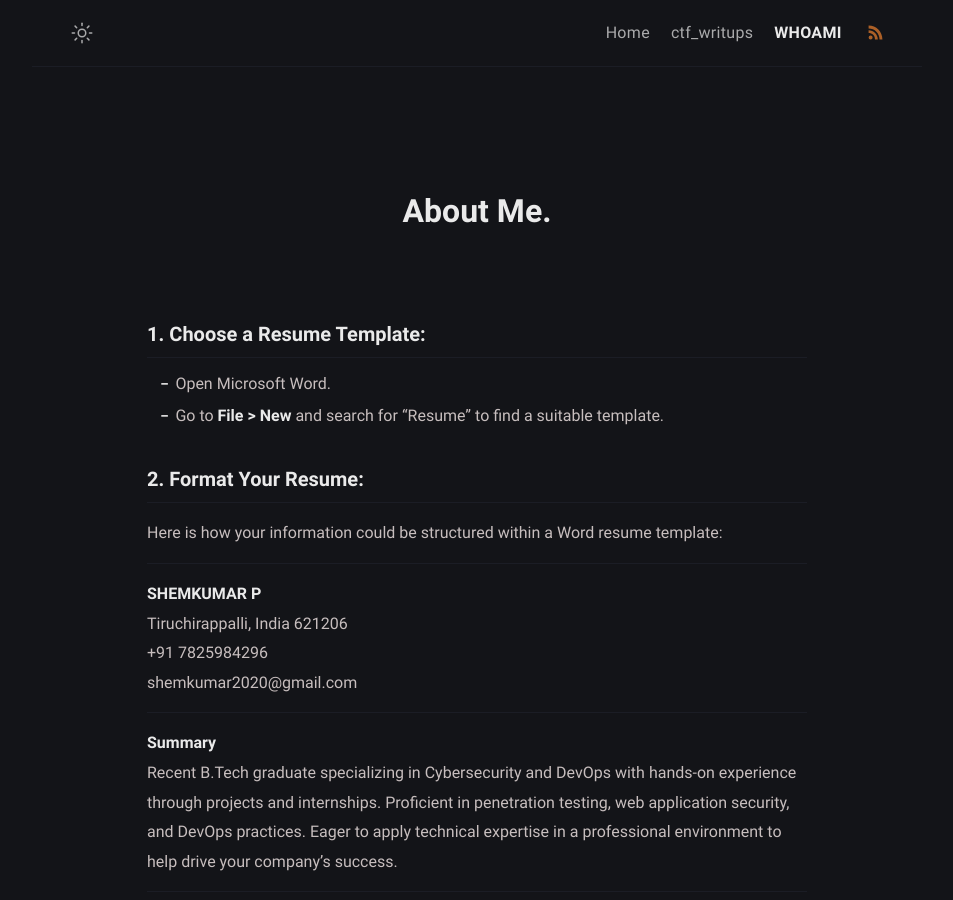
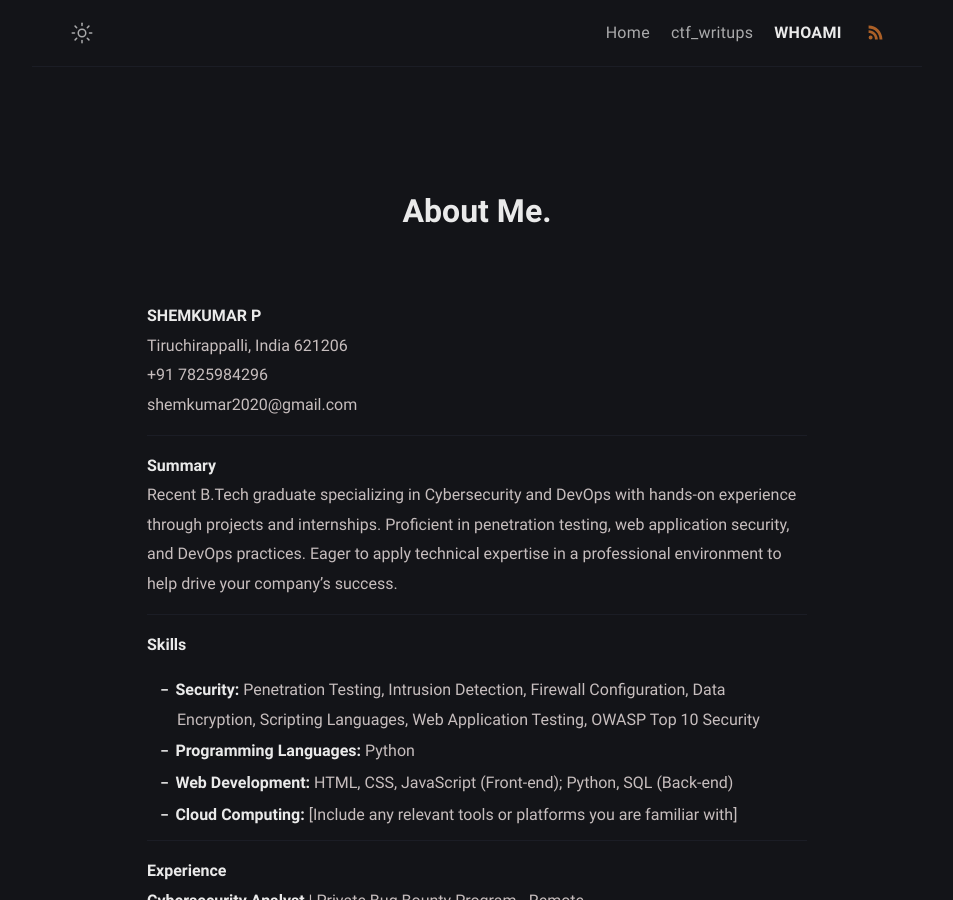
Before and after one commit to shemkumar/shemkumar.github.io, a Jekyll site: the page built from about.md, in a window 1280 px wide and 900 px high. Shown: the whole window, without its empty margins (163-1116 px from the left). Built offline with Jekyll 4.4.1, drawn with Linux system fonts in a browser that asks for light colours.

Commit message:
Update about.md

```diff
--- a/about.md
+++ b/about.md
@@ -6,15 +6,6 @@ comments: false
 ---
 
 
-### 1. **Choose a Resume Template:**
-   - Open Microsoft Word.
-   - Go to **File > New** and search for "Resume" to find a suitable template.
-
-### 2. **Format Your Resume:**
-
-   Here is how your information could be structured within a Word resume template:
-
----
 
 **SHEMKUMAR P**
 Tiruchirappalli, India 621206
```
